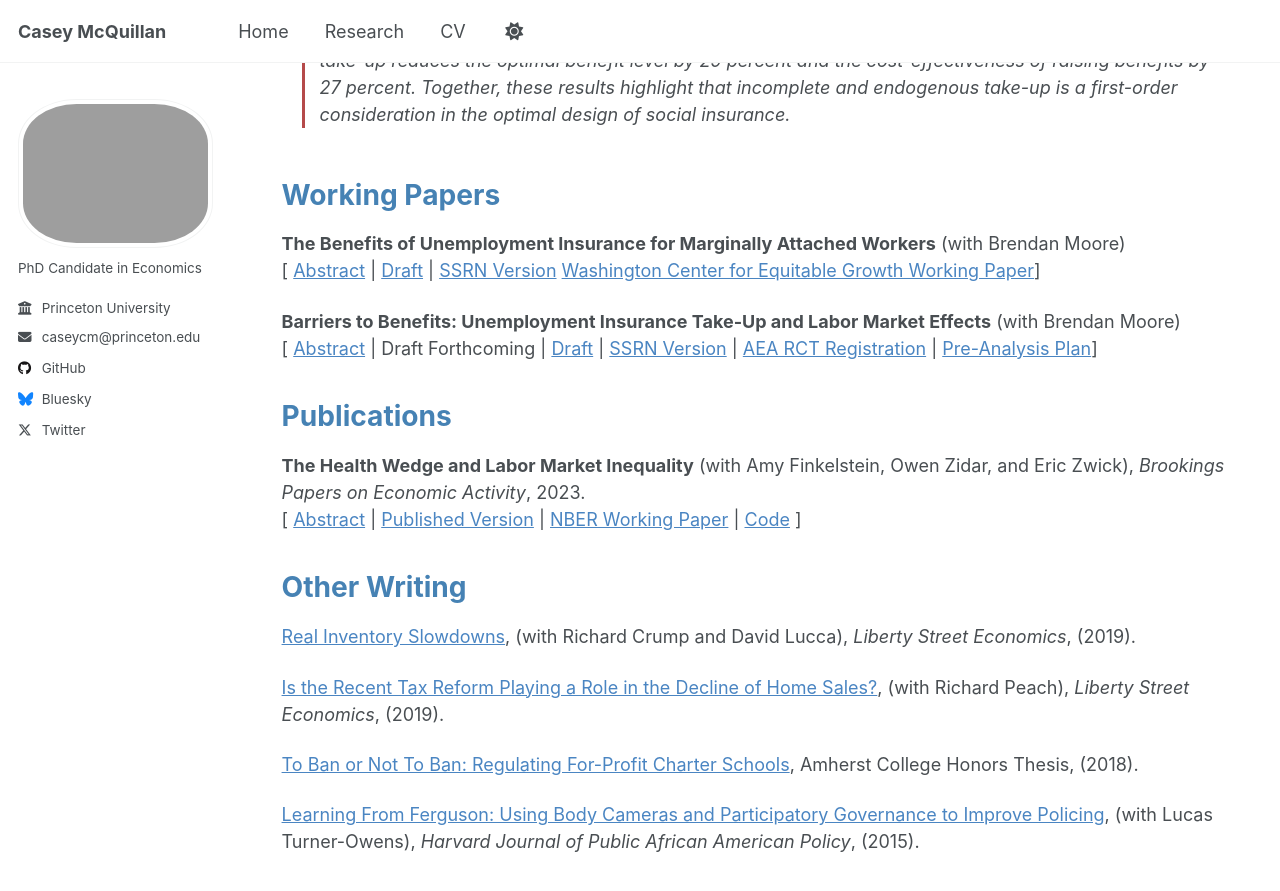
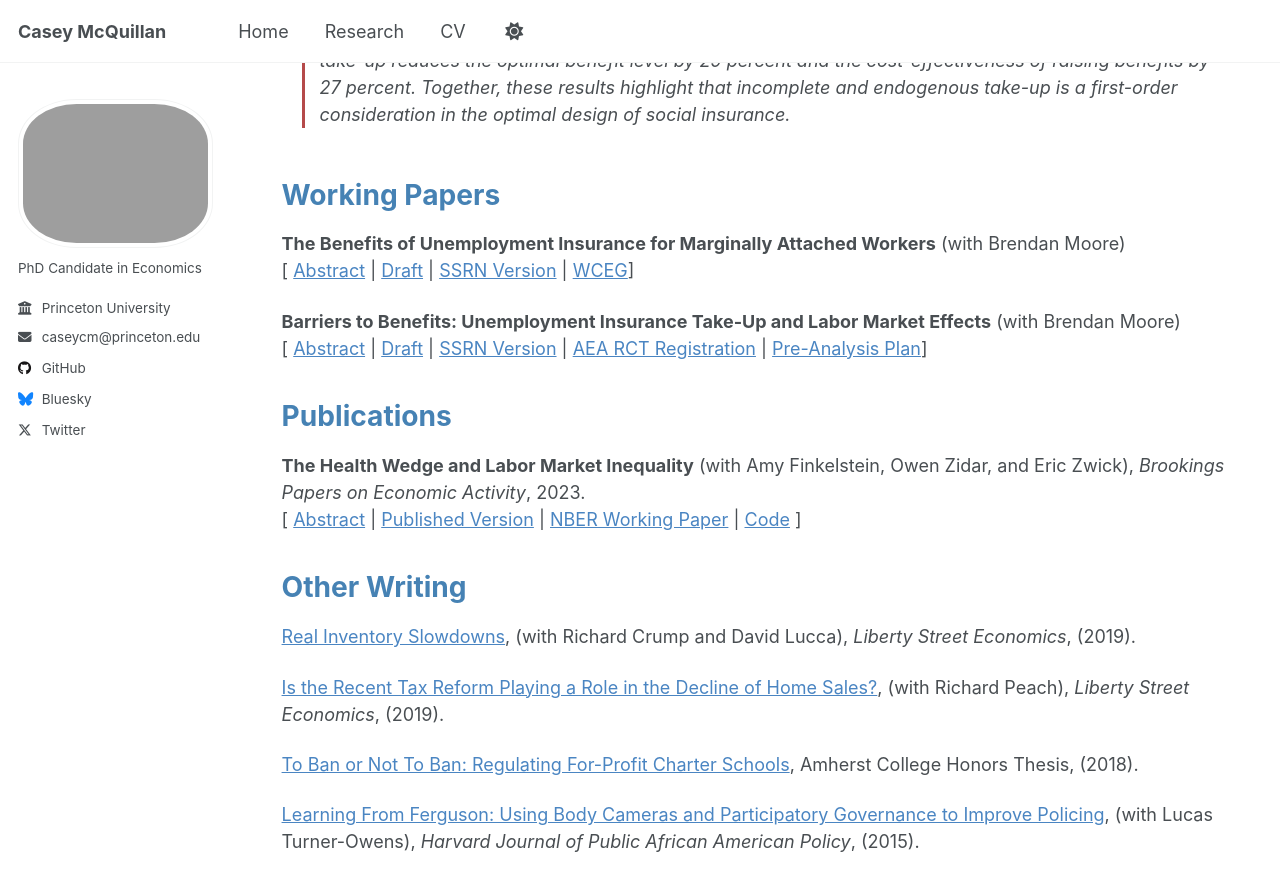
Before and after one commit to casey-mcquillan/casey-mcquillan.github.io, a Jekyll site: the page built from _pages/research.md, in a window 1280 px wide and 900 px high, scrolled down 474 px. Shown: the top 891 px of the window. Built offline with Jekyll 4.4.1, drawn with Linux system fonts in a browser that asks for light colours.

Commit message:
Edits to Research Page

```diff
--- a/_pages/research.md
+++ b/_pages/research.md
@@ -19,7 +19,7 @@ This paper investigates how the generosity of unemployment insurance (UI) affect
 # Working Papers
 
 **The Benefits of Unemployment Insurance for Marginally Attached Workers** (with Brendan Moore) <br>
-[ [Abstract](#){: onclick="event.preventDefault(); toggleAbstract('abstract_RDD')" .paper-link} | [Draft](https://casey-mcquillan.github.io/files/McQuillan_UIBenefitsMarginal_2025_0709.pdf){: target="_blank"  rel="noopener noreferrer" .paper-link} | [SSRN Version](https://papers.ssrn.com/sol3/papers.cfm?abstract_id=5357413){: target="_blank"  rel="noopener noreferrer" .paper-link} [Washington Center for Equitable Growth Working Paper](https://equitablegrowth.org/working-papers/the-benefits-of-unemployment-insurance-for-marginally-attached-workers/){: target="_blank"  rel="noopener noreferrer" .paper-link}]
+[ [Abstract](#){: onclick="event.preventDefault(); toggleAbstract('abstract_RDD')" .paper-link} | [Draft](https://casey-mcquillan.github.io/files/McQuillan_UIBenefitsMarginal_2025_0709.pdf){: target="_blank"  rel="noopener noreferrer" .paper-link} | [SSRN Version](https://papers.ssrn.com/sol3/papers.cfm?abstract_id=5357413){: target="_blank"  rel="noopener noreferrer" .paper-link} | [WCEG](https://equitablegrowth.org/working-papers/the-benefits-of-unemployment-insurance-for-marginally-attached-workers/){: target="_blank"  rel="noopener noreferrer" .paper-link}]
 <div id="abstract_RDD" class="abstract hidden">
 <blockquote style="margin-left: 20px; padding-left: 15px; border-left: 3px solid rgb(181, 74, 74);">
 Existing research consistently finds that unemployment insurance (UI) benefits delay job finding with limited effects on job quality, but focuses on changes in UI generosity while holding fixed access to re-employment services. Using employer-employee matched data from Washington State and a fuzzy regression discontinuity design around the eligibility threshold for UI, we find that benefit receipt minimally delays re-employment but substantially improves labor market outcomes. UI increases cumulative hours worked by approximately 15 full-time weeks and earnings by \$14,000 in the two years following job loss, representing 37 percent and 50 percent increases, respectively. These gains are driven by improved job quality, as recipients experience longer tenure and higher wages with their next employer. Effects are larger for workers living near public employment offices, suggesting that access to re-employment services enhances search productivity. Expanding UI access by lowering the eligibility threshold is much more cost-effective than raising benefit levels or extending potential duration, as workers benefit from more stable, higher-paying re-employment that partially offsets its cost.
@@ -27,7 +27,7 @@ Existing research consistently finds that unemployment insurance (UI) benefits d
 </div>
 
 **Barriers to Benefits: Unemployment Insurance Take-Up and Labor Market Effects** (with Brendan Moore) <br>
-[ [Abstract](#){: onclick="event.preventDefault(); toggleAbstract('abstract_RCT')" .paper-link} | Draft Forthcoming | [Draft](https://esd.wa.gov/media/pdf/4222/barriers-benefits-working-paper-oct2025pdf/download?inline){: target="_blank"  rel="noopener noreferrer" .paper-link} | [SSRN Version](https://papers.ssrn.com/sol3/papers.cfm?abstract_id=5663550){: target="_blank"  rel="noopener noreferrer" .paper-link} | [AEA RCT Registration](https://www.socialscienceregistry.org/trials/13608){: target="_blank"  rel="noopener noreferrer" .paper-link} | [Pre-Analysis Plan](https://casey-mcquillan.github.io/files/PreAnalysis_Plan_May22_2024.pdf){: target="_blank"  rel="noopener noreferrer" .paper-link}]
+[ [Abstract](#){: onclick="event.preventDefault(); toggleAbstract('abstract_RCT')" .paper-link} | [Draft](https://esd.wa.gov/media/pdf/4222/barriers-benefits-working-paper-oct2025pdf/download?inline){: target="_blank"  rel="noopener noreferrer" .paper-link} | [SSRN Version](https://papers.ssrn.com/sol3/papers.cfm?abstract_id=5663550){: target="_blank"  rel="noopener noreferrer" .paper-link} | [AEA RCT Registration](https://www.socialscienceregistry.org/trials/13608){: target="_blank"  rel="noopener noreferrer" .paper-link} | [Pre-Analysis Plan](https://casey-mcquillan.github.io/files/PreAnalysis_Plan_May22_2024.pdf){: target="_blank"  rel="noopener noreferrer" .paper-link}]
 <div id="abstract_RCT" class="abstract hidden">
 <blockquote style="margin-left: 20px; padding-left: 15px; border-left: 3px solid rgb(173, 99, 99);">
 Unemployment insurance (UI) take-up is relatively low in the United States. We implement a large-scale field experiment among 50,000 likely unemployed individuals to study the causes and labor supply implications of incomplete UI take-up. Informational letters increased applications and receipt, with effects concentrated among low-wage workers. Rejection rates among treated applicants also increased: this suggests that the letters primarily reduced learning costs rather than improved eligibility beliefs. Randomized messages aimed at reducing free-rider stigma induced more applications, primarily among high-wage job seekers. Although prior work finds that more generous UI slows job finding, our take-up intervention modestly increased reemployment, as work-search requirements hastened job finding among recipients but also screened out applicants who were unwilling or unable to verify their search. We develop and estimate a structural job search model calibrated to the reduced form-experimental results to quantify these frictions and show that lower search-compliance costs yield the largest welfare gains for unemployed workers.
```
